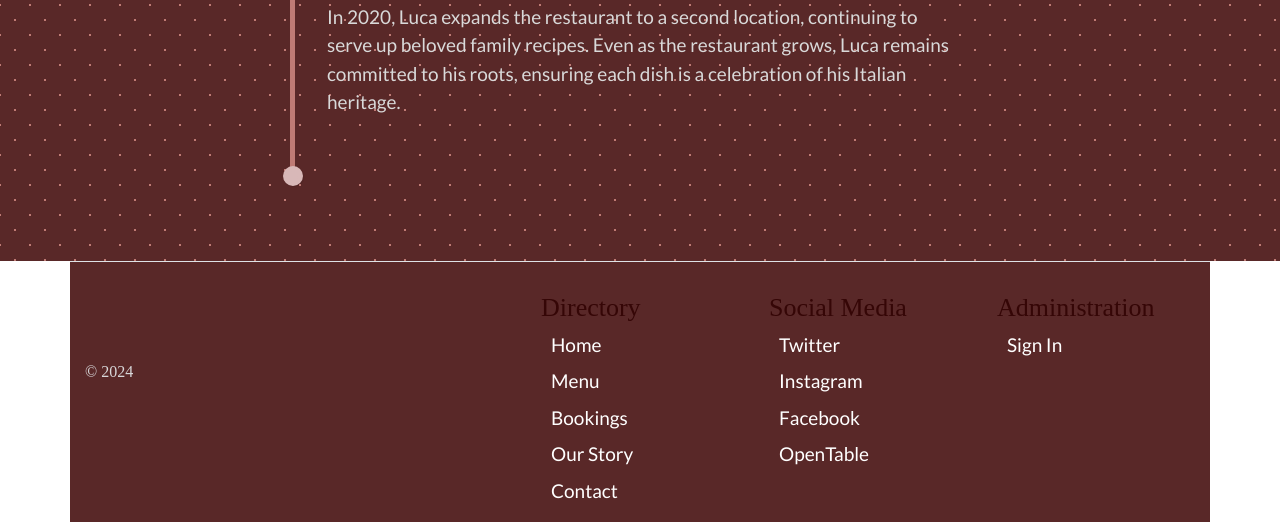
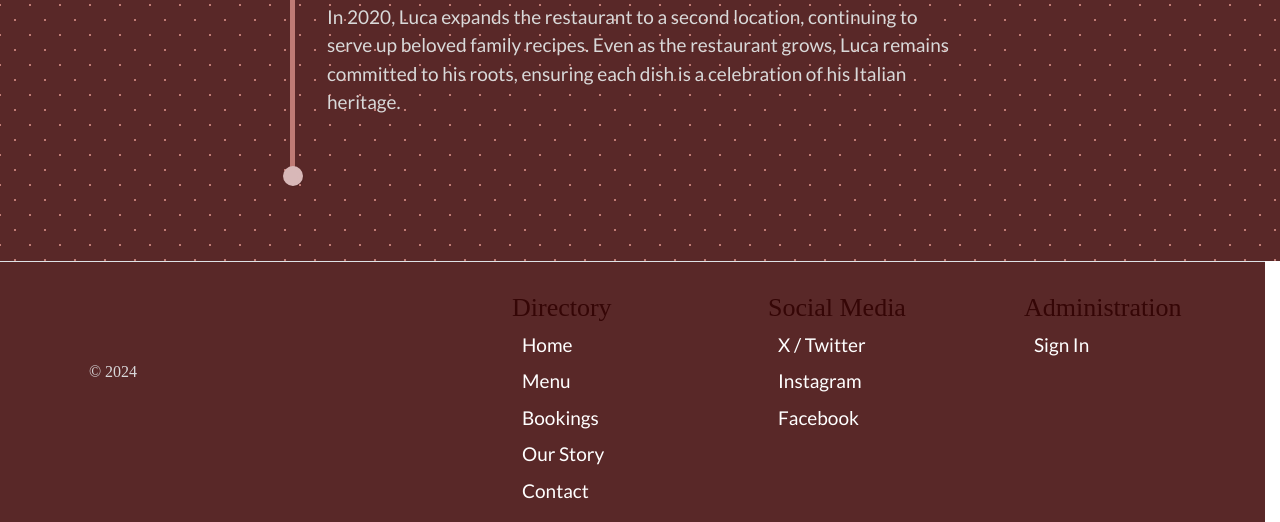
Before and after one commit to maevecrossan/la-luna, a Flask app: page / in a window 1280 px wide. Shown: the part 2815-3337 px from the top of the page. Run offline with Flask 3, Linux system fonts and the light colour scheme; some libraries are stand-ins or nearby versions; some web fonts are replaced.

Commit message:
Fix footer styling and remove opentable link. Add SNS links in footer.

```diff
--- a/static/css/style.css
+++ b/static/css/style.css
@@ -476,6 +476,7 @@ a:hover {
 
 footer {
     background-color: #592828;
+    max-width: 100vw;
 }
 
 footer .col {
@@ -489,6 +490,9 @@ footer .col {
 
 .copyright {
     color: #d8d7d9;
+    display: flex;
+    align-items: center;
+    justify-content: space-evenly;
 }
 
 
--- a/templates/base.html
+++ b/templates/base.html
@@ -54,7 +54,7 @@
         {% endblock %}
     </div>
 
-    <div class="container">
+    <div class="container-fluid">
         <footer class="row row-cols-5 border-top">
             <div class="col">
                 <a href="/" class="d-flex align-items-center mb-3 link-dark text-decoration-none">
@@ -87,10 +87,9 @@
             <div class="col">
                 <h5 class="italiana">Social Media</h5>
                 <ul class="nav flex-column lato">
-                    <li class="footer-link mb-2 "><a href="#" class="nav-link p-0">Twitter</a></li>
-                    <li class="footer-link mb-2"><a href="#" class="nav-link p-0">Instagram</a></li>
-                    <li class="footer-link mb-2"><a href="#" class="nav-link p-0">Facebook</a></li>
-                    <li class="footer-link mb-2"><a href="#" class="nav-link p-0">OpenTable</a></li>
+                    <li class="footer-link mb-2 "><a href="https://x.com/?lang=en" class="nav-link p-0"> X / Twitter</a></li>
+                    <li class="footer-link mb-2"><a href="https://www.instagram.com/" class="nav-link p-0">Instagram</a></li>
+                    <li class="footer-link mb-2"><a href="https://www.facebook.com/login/?next=https%3A%2F%2Fwww.facebook.com%2F" class="nav-link p-0">Facebook</a></li>
                 </ul>
             </div>
             <div class="col">
@@ -101,6 +100,7 @@
                 </ul>
             </div>
         </footer>
+    </div>
 
     <script src="https://code.jquery.com/jquery-3.2.1.slim.min.js"
         integrity="sha384-KJ3o2DKtIkvYIK3UENzmM7KCkRr/rE9/Qpg6aAZGJwFDMVNA/GpGFF93hXpG5KkN" crossorigin="anonymous">
```
Lines whose indentation alone changed are shown as unchanged.
